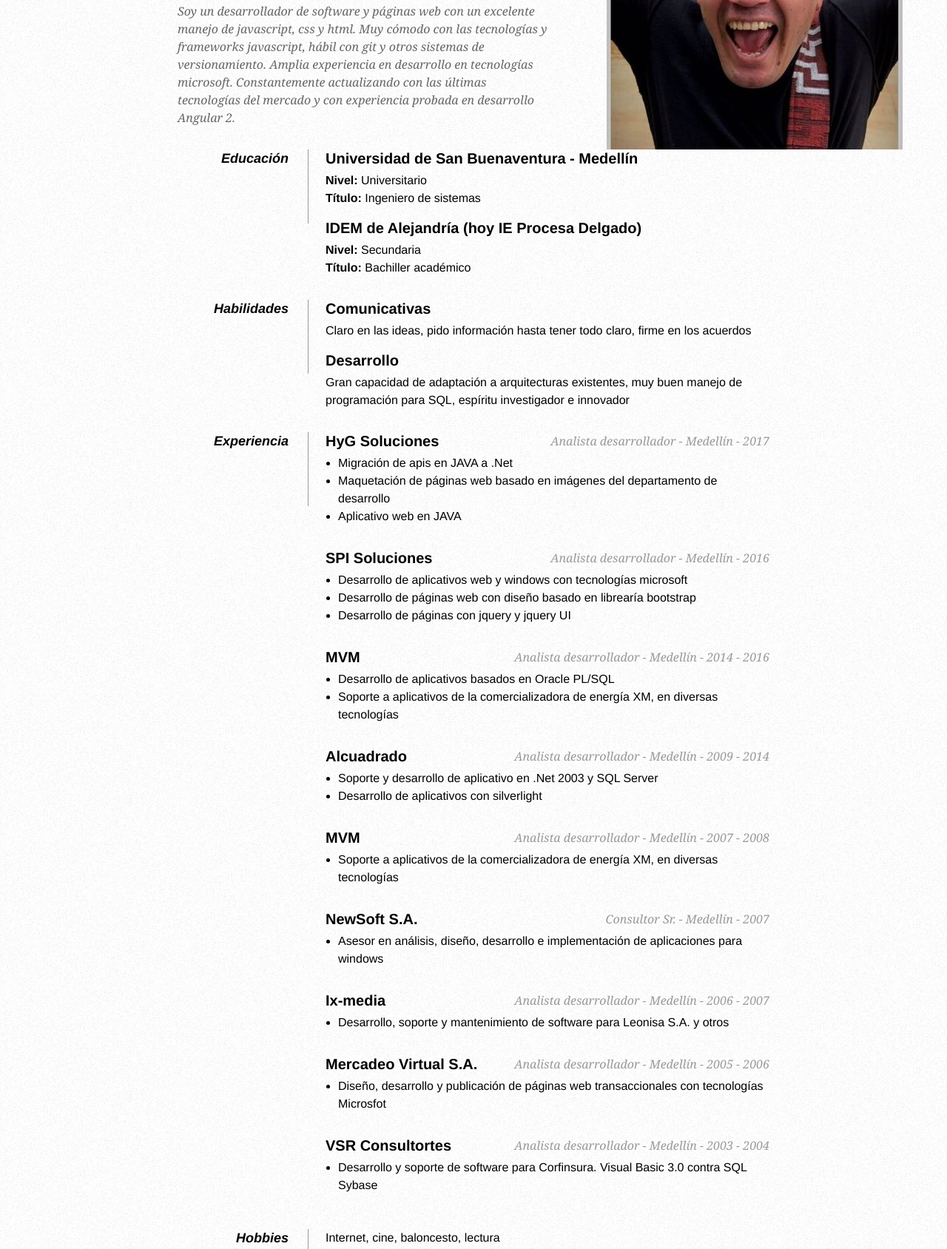
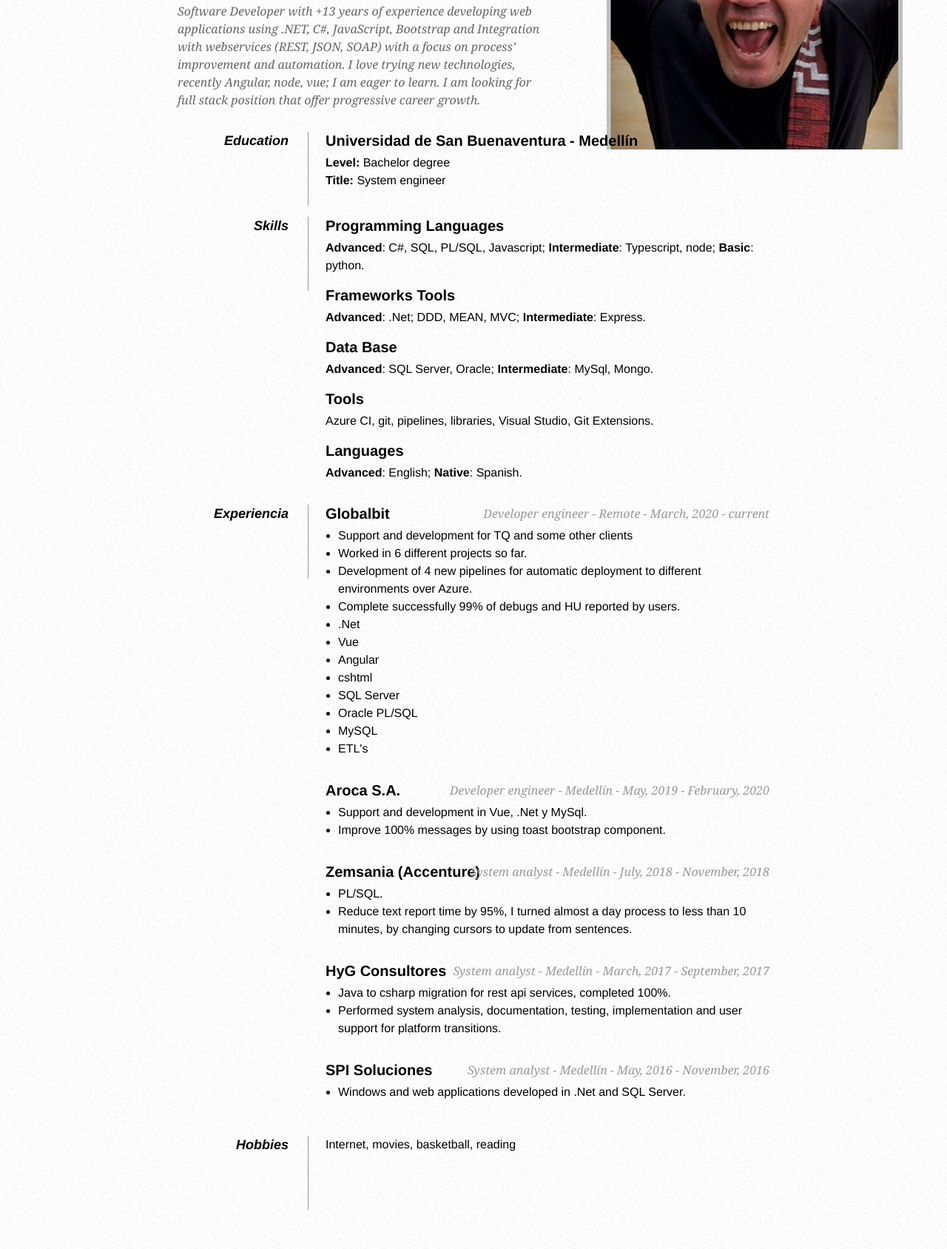
Before and after one commit to garraxxi/CV, a plain HTML site: page index.html in a window 1280 px wide. Shown: the part 158-1846 px from the top of the page at 74% size. Drawn offline with Linux system fonts and the light colour scheme.

Commit message:
Update index.html
update and translate to English

```diff
--- a/index.html
+++ b/index.html
@@ -21,14 +21,13 @@
             <h1 class="fn">Edgar Muñoz</h1>
 
             <p>
-                Cell: <span class="tel">310-668-9103</span><br /> Email: <a class="email" href="mailto:garraxxi@gmail.com">garraxxi@gmail.com</a>
+                Cell: <span class="tel">(+57)310-668-9103</span><br /> Email: <a class="email" href="mailto:garraxxi@gmail.com">garraxxi@gmail.com</a>
             </p>
         </div>
 
         <div id="objective">
             <p>
-                Soy un desarrollador de software y páginas web con un excelente manejo de javascript, css y html. Muy cómodo con las tecnologías y frameworks javascript, hábil con git y otros sistemas de versionamiento. Amplia experiencia en desarrollo en tecnologías
-                microsoft. Constantemente actualizando con las últimas tecnologías del mercado y con experiencia probada en desarrollo Angular 2.
+                Software Developer with +13 years of experience developing web applications using .NET, C#, JavaScript, Bootstrap and Integration with webservices (REST, JSON, SOAP) with a focus on process’ improvement and automation. I love trying new technologies, recently Angular, node, vue; I am eager to learn. I am looking for full stack position that offer progressive career growth.
             </p>
         </div>
 
@@ -37,86 +36,90 @@
         <dl>
             <dd class="clear"></dd>
 
-            <dt>Educación</dt>
+            <dt>Education</dt>
             <dd>
                 <h2>Universidad de San Buenaventura - Medellín</h2>
-                <p><strong>Nivel:</strong> Universitario<br />
-                    <strong>Título:</strong> Ingeniero de sistemas</p>
+                <p><strong>Level:</strong> Bachelor degree<br />
+                    <strong>Title:</strong> System engineer</p>
             </dd>
-            <dd>
-                <h2>IDEM de Alejandría (hoy IE Procesa Delgado)</h2>
-                <p><strong>Nivel:</strong> Secundaria<br />
+            <!-- <dd>
+                <h2>IDEM de Alejandría (A.K.A. IE Procesa Delgado)</h2>
+                <p><strong>Level:</strong> College<br />
                     <strong>Título:</strong> Bachiller académico</p>
-            </dd>
+            </dd> -->
 
             <dd class="clear"></dd>
 
-            <dt>Habilidades</dt>
+            <dt>Skills</dt>
             <dd>
-                <h2>Comunicativas</h2>
-                <p>Claro en las ideas, pido información hasta tener todo claro, firme en los acuerdos</p>
+                <h2>Programming Languages</h2>
+                <p><b>Advanced</b>: C#, SQL, PL/SQL, Javascript; <b>Intermediate</b>: Typescript, node; <b>Basic</b>: python.</p>
 
-                <h2>Desarrollo</h2>
-                <p>Gran capacidad de adaptación a arquitecturas existentes, muy buen manejo de programación para SQL, espíritu investigador e innovador</p>
+                <h2>Frameworks Tools</h2>
+                <p><b>Advanced</b>: .Net; DDD, MEAN, MVC; <b>Intermediate</b>: Express.</p>
+
+                <h2>Data Base</h2>
+                <p><b>Advanced</b>: SQL Server, Oracle; <b>Intermediate</b>: MySql, Mongo.</p>
+
+                <h2>Tools</h2>
+                <p>Azure CI, git, pipelines, libraries, Visual Studio, Git Extensions.</p>
+
+                <h2>Languages</h2>
+                <p><b>Advanced</b>: English; <b>Native</b>: Spanish.</p>
             </dd>
 
             <dd class="clear"></dd>
 
             <dt>Experiencia</dt>
             <dd>
-                <h2>HyG Soluciones <span>Analista desarrollador - Medellín - 2017</span></h2>
+                <h2>Globalbit <span>Developer engineer - Remote - March, 2020 - current</span></h2>
                 <ul>
-                    <li>Migración de apis en JAVA a .Net</li>
-                    <li>Maquetación de páginas web basado en imágenes del departamento de desarrollo</li>
-                    <li>Aplicativo web en JAVA</li>
+                    <li>Support and development for TQ and some other clients</li>
+                    <li>Worked in 6 different projects so far.</li>
+                    <li>Development of 4 new pipelines for automatic deployment to different environments over Azure.</li>
+                    <li>Complete successfully 99% of debugs and HU reported by users.</li>
+                    <li>.Net</li>
+                    <li>Vue</li>
+                    <li>Angular</li>
+                    <li>cshtml</li>
+                    <li>SQL Server</li>
+                    <li>Oracle PL/SQL</li>
+                    <li>MySQL</li>
+                    <li>ETL's</li>
                 </ul>
-                <h2>SPI Soluciones <span>Analista desarrollador - Medellín - 2016</span></h2>
+
+
+                <h2>Aroca S.A. <span>Developer engineer - Medellín - May, 2019 - February, 2020</span></h2>
                 <ul>
-                    <li>Desarrollo de aplicativos web y windows con tecnologías microsoft</li>
-                    <li>Desarrollo de páginas web con diseño basado en librearía bootstrap</li>
-                    <li>Desarrollo de páginas con jquery y jquery UI</li>
+                    <li>Support and development in Vue, .Net y MySql.</li>
+                    <li>Improve 100% messages by using toast bootstrap component.</li>
                 </ul>
-                <h2>MVM <span>Analista desarrollador - Medellín - 2014 - 2016</span></h2>
+
+
+                <h2>Zemsania (Accenture) <span>System analyst - Medellín - July, 2018 - November, 2018</span></h2>
                 <ul>
-                    <li>Desarrollo de aplicativos basados en Oracle PL/SQL</li>
-                    <li>Soporte a aplicativos de la comercializadora de energía XM, en diversas tecnologías</li>
+                    <li>PL/SQL.</li>
+                    <li>Reduce text report time by 95%, I turned almost a day process to less than 10 minutes, by changing cursors to update from sentences.</li>
                 </ul>
-                <h2>Alcuadrado <span>Analista desarrollador - Medellín - 2009 - 2014</span></h2>
+
+
+                <h2>HyG Consultores <span>System analyst - Medellín - March, 2017 - September, 2017</span></h2>
                 <ul>
-                    <li>Soporte y desarrollo de aplicativo en .Net 2003 y SQL Server</li>
-                    <li>Desarrollo de aplicativos con silverlight</li>
+                    <li>Java to csharp migration for rest api services, completed 100%.</li>
+                    <li>Performed system analysis, documentation, testing, implementation and user support for platform transitions.</li>
                 </ul>
-                <h2>MVM <span>Analista desarrollador - Medellín - 2007 - 2008</span></h2>
+
+
+                <h2>SPI Soluciones <span>System analyst - Medellín - May, 2016 - November, 2016</span></h2>
                 <ul>
-                    <li>Soporte a aplicativos de la comercializadora de energía XM, en diversas tecnologías</li>
-                </ul>
-                <h2>NewSoft S.A. <span>Consultor Sr. - Medellín - 2007</span></h2>
-                <ul>
-                    <li>Asesor en análisis, diseño, desarrollo e implementación de aplicaciones para windows</li>
-                </ul>
-                <h2>Ix-media <span>Analista desarrollador - Medellín - 2006 - 2007</span></h2>
-                <ul>
-                    <li>Desarrollo, soporte y mantenimiento de software para Leonisa S.A. y otros</li>
-                </ul>
-                <h2>Mercadeo Virtual S.A. <span>Analista desarrollador - Medellín - 2005 - 2006</span></h2>
-                <ul>
-                    <li>Diseño, desarrollo y publicación de páginas web transaccionales con tecnologías Microsfot</li>
-                </ul>
-                <h2>VSR Consultortes <span>Analista desarrollador - Medellín - 2003 - 2004</span></h2>
-                <ul>
-                    <li>Desarrollo y soporte de software para Corfinsura. Visual Basic 3.0 contra SQL Sybase</li>
+                    <li>Windows and web applications developed in .Net and SQL Server.</li>
                 </ul>
             </dd>
 
             <dd class="clear"></dd>
 
             <dt>Hobbies</dt>
-            <dd>Internet, cine, baloncesto, lectura</dd>
-
-            <dd class="clear"></dd>
-
-            <dt>Referenciass</dt>
-            <dd>Disponibles bajo petición</dd>
+            <dd>Internet, movies, basketball, reading</dd>
 
             <dd class="clear"></dd>
         </dl>
```
